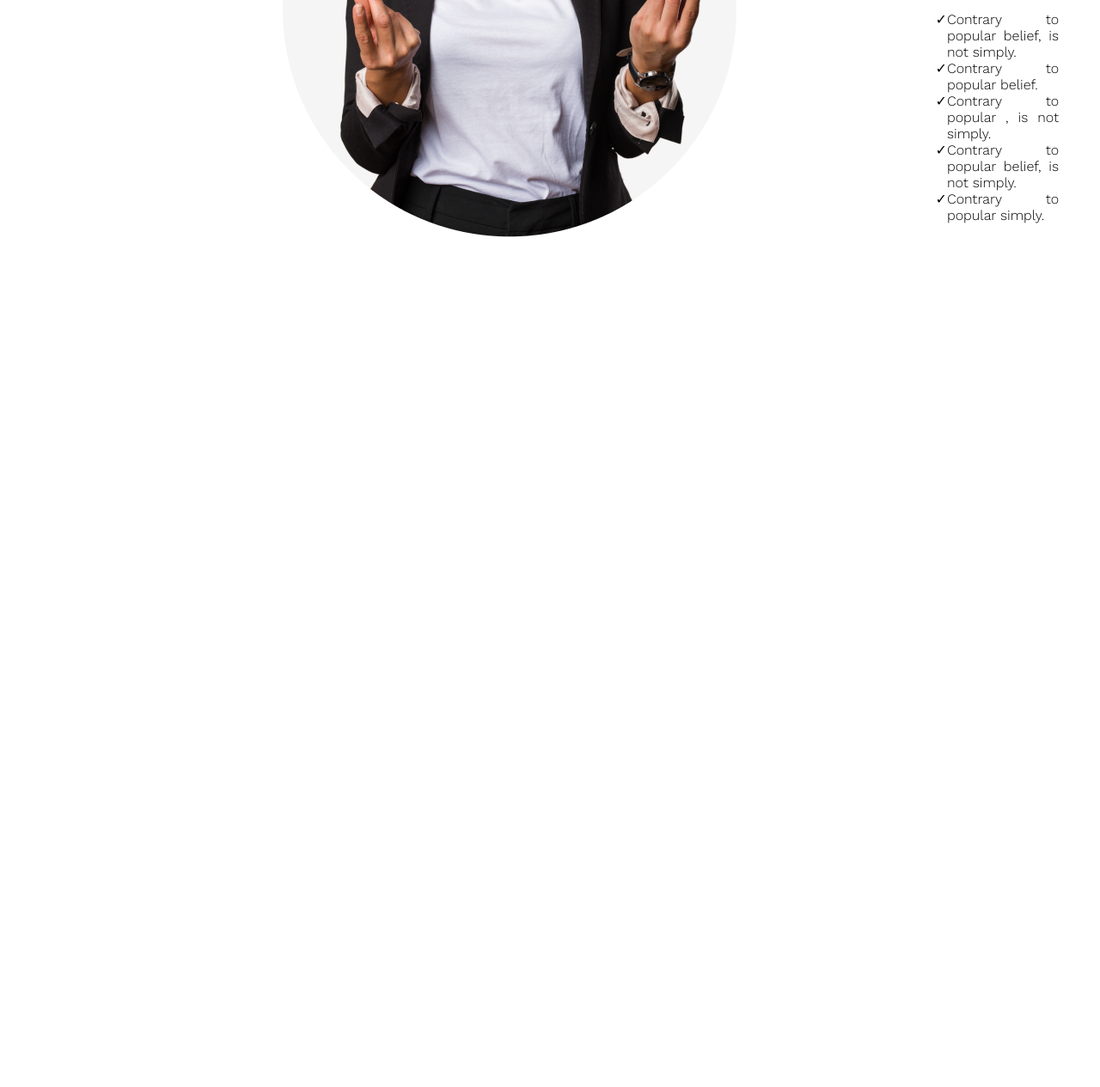
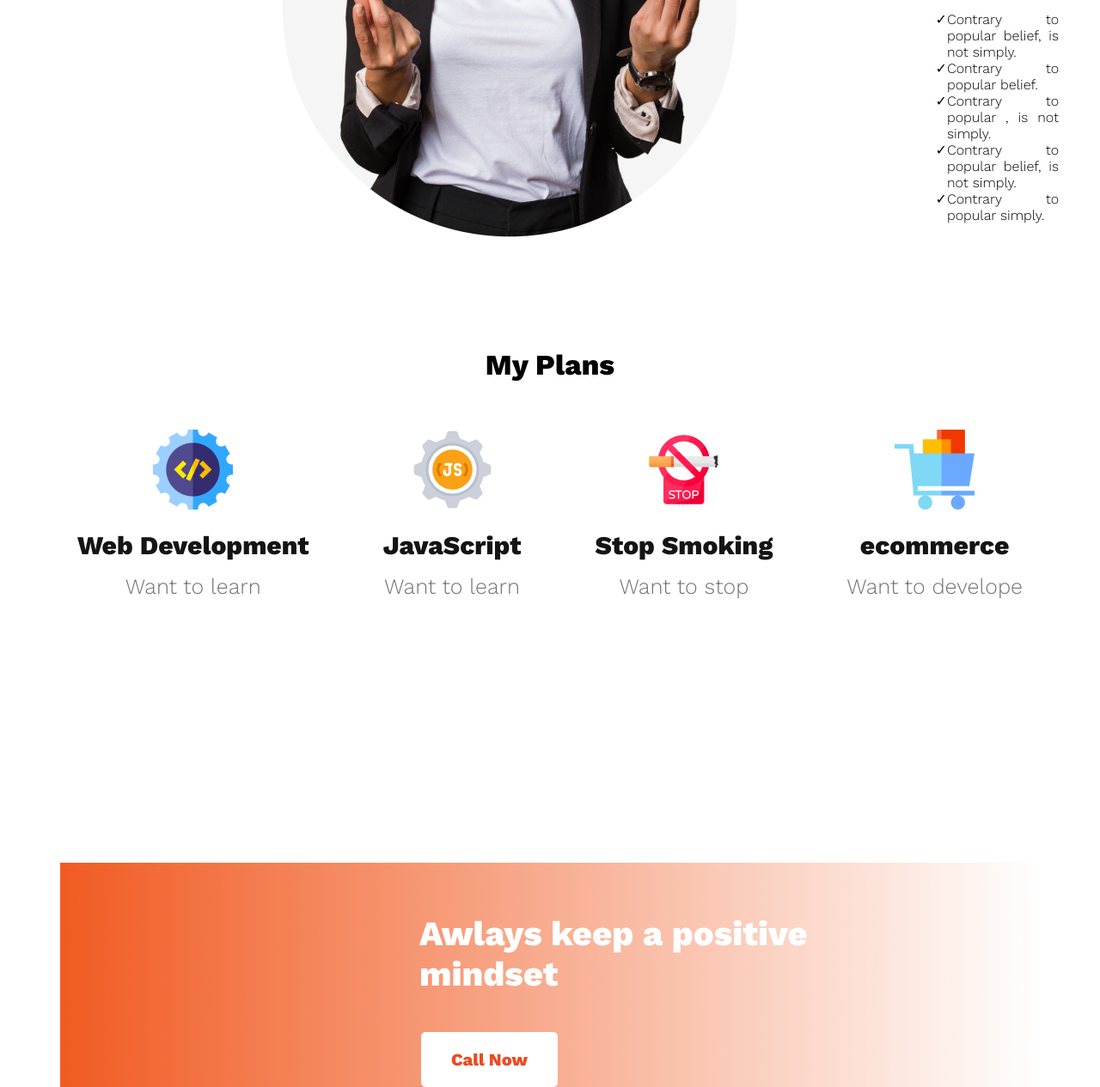
Before and after one commit to Tonmoy-zaman/Assignment-1, a plain HTML site: page index.html in a window 1280 px wide. Shown: the part 1379-2644 px from the top of the page at 86% size. Before the commit the page ends 1659 px from the top, so only its background shows below. Drawn offline with nearby package versions, Linux system fonts and the light colour scheme.

Commit message:
upto positive mindset

```diff
--- a/Styles/styles.css
+++ b/Styles/styles.css
@@ -39,7 +39,7 @@
 
 .btn-color {
     color: #FFFFFF;
-    font-weight: 700;
+    font-weight: 600;
     font-size: 20px;
     border: 0;
     padding: 18px 35px;
@@ -78,12 +78,13 @@
     margin-bottom: 24px;
 }
 
-.failures-des{
+.failures-des {
     font-weight: 400;
     font-size: 16px;
     margin-bottom: 16px;
 }
-.failures-checkmarks li{
+
+.failures-checkmarks li {
     list-style-type: '\2713';
     /* ul li::marker {
   content: '✓';
@@ -91,3 +92,73 @@
 }
 didn't work */
 }
+
+/* My Plans style */
+.my-plans {
+    text-align: center;
+    margin-top: 130px;
+}
+
+.plans-title {
+    font-weight: 700;
+    font-size: 40px;
+    margin-bottom: 56px;
+}
+
+.plans-list {
+    display: flex;
+    text-align: center;
+    justify-content: center;
+    gap: 86px;
+}
+
+.plan-title {
+    color: #151414;
+    font-weight: 700;
+    font-size: 30px;
+    margin-bottom: 16px;
+    padding-top: 20px;
+
+}
+
+.plan-des {
+    color: #737272;
+    font-weight: 500;
+    font-size: 25px;
+}
+
+/* positive mindset style */
+.positive-mindset {
+    background-image: url('../images/gradient2.png');
+    background-repeat: no-repeat;
+    background-position: center;
+    background-blend-mode: darken;
+    justify-content: center;
+    align-items: center;
+    text-align: left;
+    margin-top: 307px;
+}
+
+.positive-mindset-text {
+    color: #FFFFFF;
+    font-weight: 700;
+    font-size: 40px;
+    margin-left: 394px;
+    padding-left: 94px;
+    padding-top: 59px;
+    padding-bottom: 24px;
+}
+
+.btn-second {
+    color: #ee4920;
+    font-weight: 600;
+    font-size: 20px;
+    border: 0;
+    padding: 18px 35px;
+    height: 64px;
+    background: white;
+    border-radius: 5px;
+    margin-left: 490px;
+    margin-top: 20px;
+
+}
--- a/index.html
+++ b/index.html
@@ -57,7 +57,39 @@
         </section>
 
         <!-- section future plans -->
+        <section class="my-plans">
+            <div class="plans-title">
+                <h5>My Plans</h3>
+            </div>
+            <div class="plans-list">
+                <div class="plan">
+                    <img src="images/icons/web.png" alt="">
+                    <p class="plan-title">Web Development</p>
+                    <p class="plan-des">Want to learn</p>
+                </div>
+                <div class="plan">
+                    <img src="images/icons/js.png" alt="">
+                    <p class="plan-title">JavaScript</p>
+                    <p class="plan-des">Want to learn</p>
+                </div>
+                <div class="plan">
+                    <img src="images/icons/smoke.png" alt="">
+                    <p class="plan-title">Stop Smoking</p>
+                    <p class="plan-des">Want to stop</p>
+                </div>
+                <div class="plan">
+                    <img src="images/icons/ecom.png" alt="">
+                    <p class="plan-title">ecommerce</p>
+                    <p class="plan-des">Want to develope</p>
+                </div>
+            </div>
+        </section>
 
+        <!-- section positive mindset -->
+        <section class="positive-mindset">
+            <h2 class="positive-mindset-text">Awlays keep a positive <br>mindset</h2>
+            <button class="btn-second">Call Now</button>
+        </section>
     </main>
     <!-- main end -->
 </body>
```
